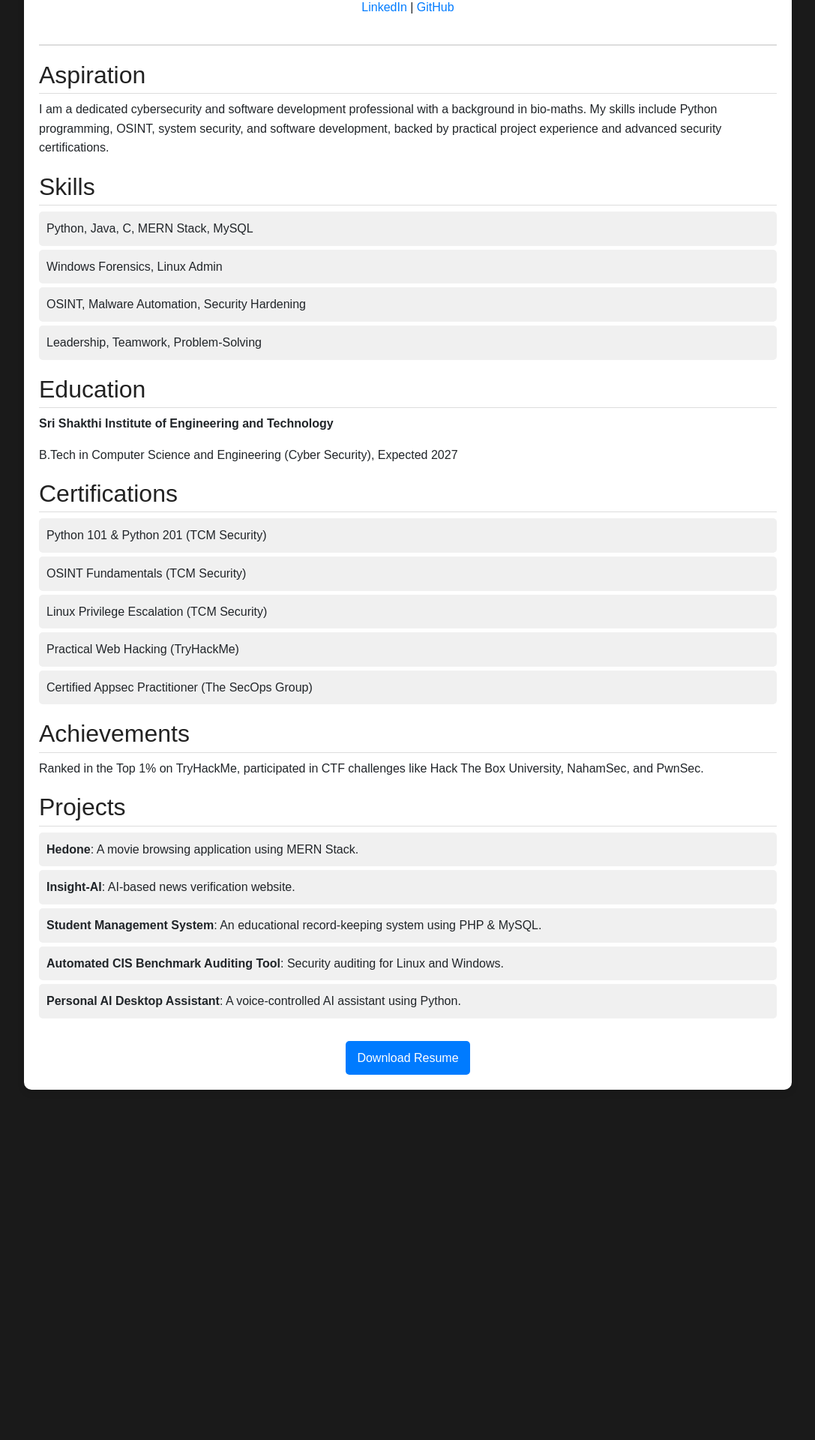
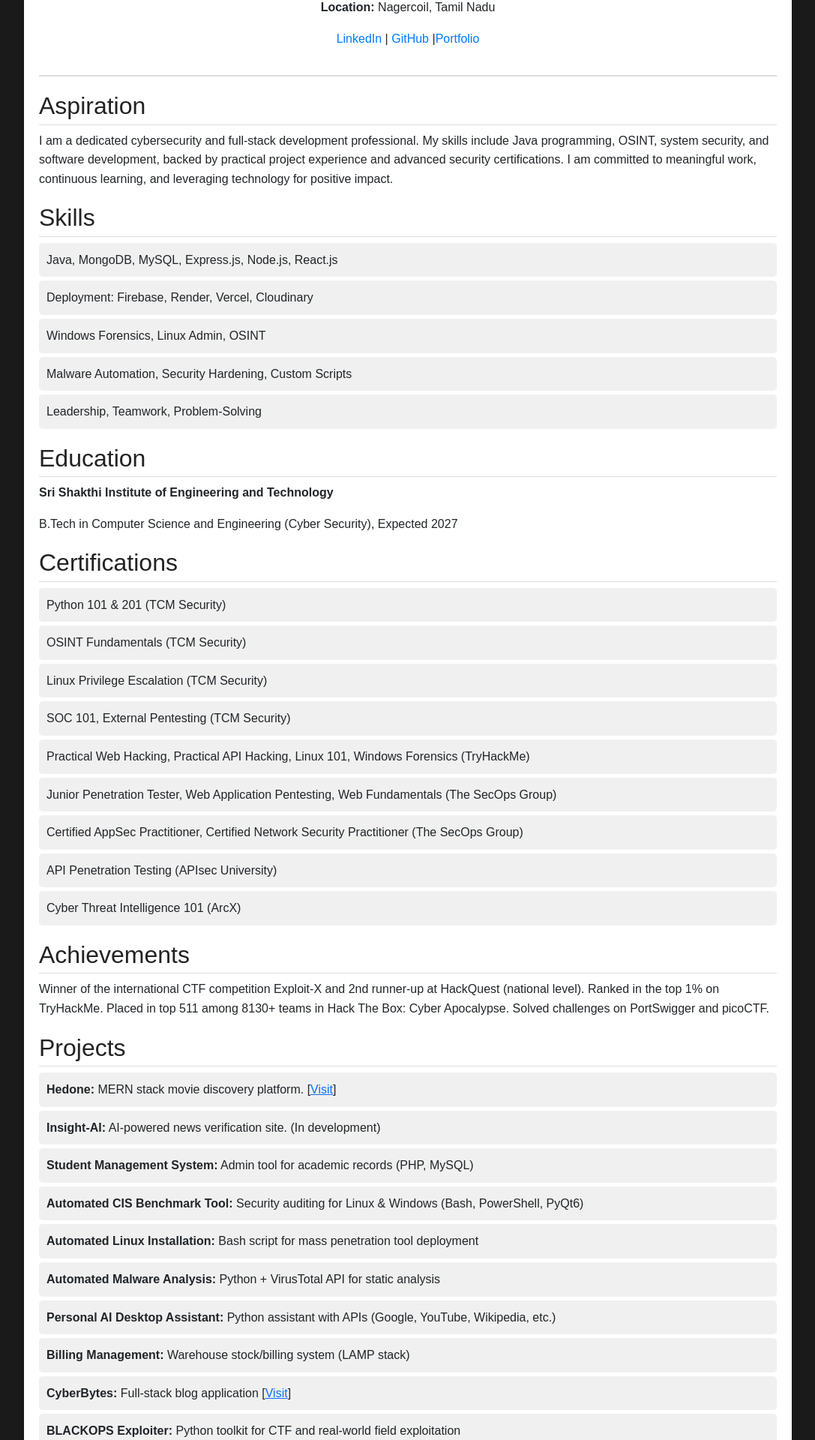
Before and after one commit to liyander/cyberghost, a React (Create React App) app: page /resume in a window 1280 px wide. Shown: the part 340-2260 px from the top of the page at 75% size, without its empty margins (96-1183 px from the left). Before the commit the page ends 1833 px from the top, so only its background shows below. Built offline with nearby package versions, Linux system fonts and the light colour scheme.

Commit message:
updated the website

```diff
--- a/src/resume.css
+++ b/src/resume.css
@@ -1,3 +1,5 @@
+/* resume.css */
+
 .resume-container {
     width: 80%;
     margin: 40px auto;
@@ -74,3 +76,27 @@ ul li {
 .download-btn a:hover {
     background: #0056b3;
 }
+
+/* Responsive Design */
+@media (max-width: 600px) {
+    .resume-container {
+        width: 90%;
+    }
+
+    .resume-header h1 {
+        font-size: 2rem;
+    }
+
+    .resume-header h2 {
+        font-size: 1.2rem;
+    }
+
+    h2 {
+        font-size: 1.3rem;
+    }
+
+    .download-btn a {
+        padding: 8px 12px;
+        font-size: 0.9rem;
+    }
+}
--- a/src/resume.jsx
+++ b/src/resume.jsx
@@ -9,57 +9,79 @@ const Dresume = () => {
             <div className="resume-container">
                 <header className="resume-header">
                     <h1>Liyander Rishwanth L</h1>
-                    <h2>Cyber Security Engineer</h2>
+                    <h2>Cyber Security Engineer & Full Stack Developer</h2>
                     <p><strong>Email:</strong> <a href="mailto:liyanderrishwanth18@gmail.com">liyanderrishwanth18@gmail.com</a></p>
+                    <p><strong>Phone:</strong> +91 86101 64765</p>
                     <p><strong>Location:</strong> Nagercoil, Tamil Nadu</p>
                     <p>
-                        <a href="https://www.linkedin.com/in/liyander-rishwanth" target="_blank" rel="noopener noreferrer">LinkedIn</a> |
-                        <a href="https://github.com/liyander" target="_blank" rel="noopener noreferrer"> GitHub</a>
+                        <a href="https://www.linkedin.com/in/liyanderrishwanth" target="_blank" rel="noopener noreferrer">LinkedIn</a> |
+                        <a href="https://github.com/liyander" target="_blank" rel="noopener noreferrer"> GitHub</a> |
+                        <a href="http://cyberghost-portfolio.web.app" target="_blank" rel="noopener noreferrer">Portfolio</a>
                     </p>
                 </header>
+
                 <section>
                     <h2>Aspiration</h2>
-                    <p>I am a dedicated cybersecurity and software development professional with a background in bio-maths. My skills include Python programming, OSINT, system security, and software development, backed by practical project experience and advanced security certifications.</p>
+                    <p>
+                        I am a dedicated cybersecurity and full-stack development professional. My skills include Java programming, OSINT, system security, and software development, backed by practical project experience and advanced security certifications. I am committed to meaningful work, continuous learning, and leveraging technology for positive impact.
+                    </p>
                 </section>
+
                 <section>
                     <h2>Skills</h2>
                     <ul>
-                        <li>Python, Java, C, MERN Stack, MySQL</li>
-                        <li>Windows Forensics, Linux Admin</li>
-                        <li>OSINT, Malware Automation, Security Hardening</li>
+                        <li>Java, MongoDB, MySQL, Express.js, Node.js, React.js</li>
+                        <li>Deployment: Firebase, Render, Vercel, Cloudinary</li>
+                        <li>Windows Forensics, Linux Admin, OSINT</li>
+                        <li>Malware Automation, Security Hardening, Custom Scripts</li>
                         <li>Leadership, Teamwork, Problem-Solving</li>
                     </ul>
                 </section>
+
                 <section>
                     <h2>Education</h2>
                     <p><strong>Sri Shakthi Institute of Engineering and Technology</strong></p>
                     <p>B.Tech in Computer Science and Engineering (Cyber Security), Expected 2027</p>
                 </section>
+
                 <section>
                     <h2>Certifications</h2>
                     <ul>
-                        <li>Python 101 & Python 201 (TCM Security)</li>
+                        <li>Python 101 & 201 (TCM Security)</li>
                         <li>OSINT Fundamentals (TCM Security)</li>
                         <li>Linux Privilege Escalation (TCM Security)</li>
-                        <li>Practical Web Hacking (TryHackMe)</li>
-                        <li>Certified Appsec Practitioner (The SecOps Group)</li>
+                        <li>SOC 101, External Pentesting (TCM Security)</li>
+                        <li>Practical Web Hacking, Practical API Hacking, Linux 101, Windows Forensics (TryHackMe)</li>
+                        <li>Junior Penetration Tester, Web Application Pentesting, Web Fundamentals (The SecOps Group)</li>
+                        <li>Certified AppSec Practitioner, Certified Network Security Practitioner (The SecOps Group)</li>
+                        <li>API Penetration Testing (APIsec University)</li>
+                        <li>Cyber Threat Intelligence 101 (ArcX)</li>
                     </ul>
                 </section>
 
                 <section>
                     <h2>Achievements</h2>
-                    <p>Ranked in the Top 1% on TryHackMe, participated in CTF challenges like Hack The Box University, NahamSec, and PwnSec.</p>
+                    <p>
+                        Winner of the international CTF competition Exploit-X and 2nd runner-up at HackQuest (national level). Ranked in the top 1% on TryHackMe. Placed in top 511 among 8130+ teams in Hack The Box: Cyber Apocalypse. Solved challenges on PortSwigger and picoCTF.
+                    </p>
                 </section>
+
                 <section>
                     <h2>Projects</h2>
                     <ul>
-                        <li><strong>Hedone</strong>: A movie browsing application using MERN Stack.</li>
-                        <li><strong>Insight-AI</strong>: AI-based news verification website.</li>
-                        <li><strong>Student Management System</strong>: An educational record-keeping system using PHP & MySQL.</li>
-                        <li><strong>Automated CIS Benchmark Auditing Tool</strong>: Security auditing for Linux and Windows.</li>
-                        <li><strong>Personal AI Desktop Assistant</strong>: A voice-controlled AI assistant using Python.</li>
+                        <li><strong>Hedone:</strong> MERN stack movie discovery platform. [<a href="http://hedone-d5f2f.web.app" target="_blank">Visit</a>]</li>
+                        <li><strong>Insight-AI:</strong> AI-powered news verification site. (In development)</li>
+                        <li><strong>Student Management System:</strong> Admin tool for academic records (PHP, MySQL)</li>
+                        <li><strong>Automated CIS Benchmark Tool:</strong> Security auditing for Linux & Windows (Bash, PowerShell, PyQt6)</li>
+                        <li><strong>Automated Linux Installation:</strong> Bash script for mass penetration tool deployment</li>
+                        <li><strong>Automated Malware Analysis:</strong> Python + VirusTotal API for static analysis</li>
+                        <li><strong>Personal AI Desktop Assistant:</strong> Python assistant with APIs (Google, YouTube, Wikipedia, etc.)</li>
+                        <li><strong>Billing Management:</strong> Warehouse stock/billing system (LAMP stack)</li>
+                        <li><strong>CyberBytes:</strong> Full-stack blog application [<a href="https://cyberbytes-c4wu.vercel.app" target="_blank">Visit</a>]</li>
+                        <li><strong>BLACKOPS Exploiter:</strong> Python toolkit for CTF and real-world field exploitation</li>
                     </ul>
                 </section>
+
                 <div className="download-btn">
                     <a href={Liyander} download>Download Resume</a>
                 </div>
```
Also changed, not shown: 1 other file (tests, documents, lock files or other folders).
